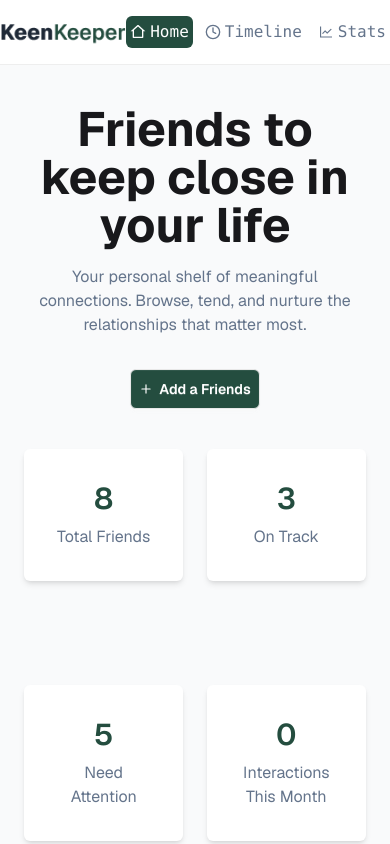
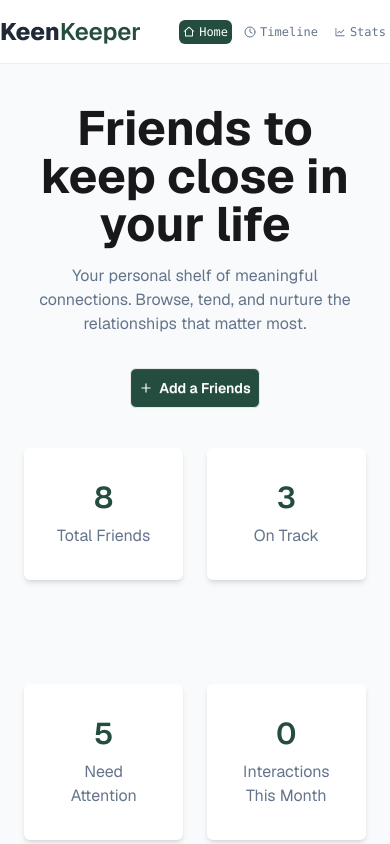
Before and after one commit to raselbabu273/keen-keeper-session, a React (Vite) app: page / in a window 390 px wide. Shown: the top 844 px of the page. Built offline with nearby package versions, Linux system fonts and the light colour scheme.

Commit message:
Responsive ongoing

```diff
--- a/src/Components/Navbar/Navbar.jsx
+++ b/src/Components/Navbar/Navbar.jsx
@@ -11,7 +11,7 @@ const Navbar = () => {
         <div>
           <img src={Logo} alt="" />
         </div>
-        <div className="flex gap-2 text-[#64748B] font-mono">
+        <div className="flex gap-2 text-[#64748B] text-xs md:text-[16px] font-mono">
           <NavLink
             to={"/"}
             className={({ isActive }) =>
```
